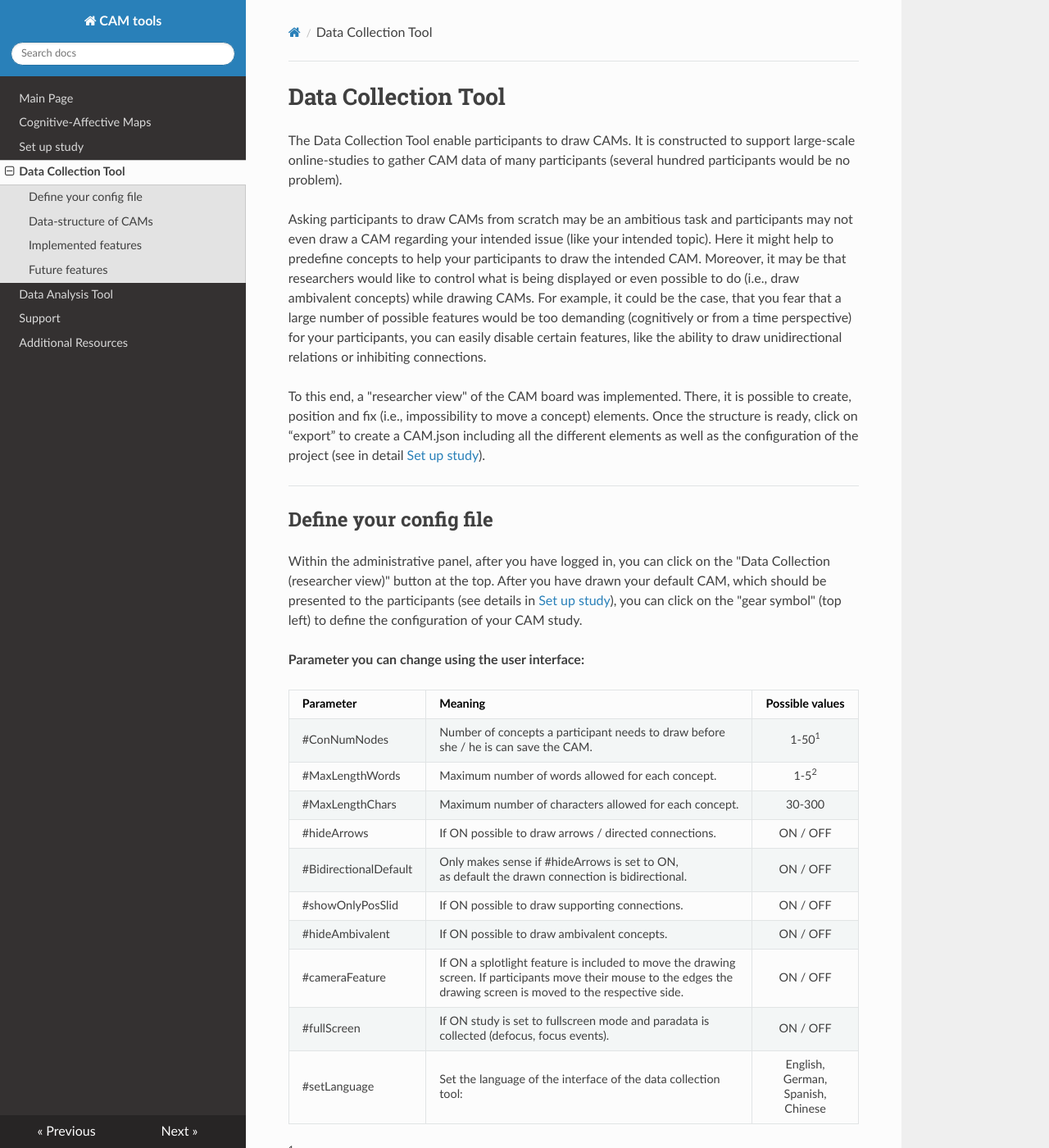
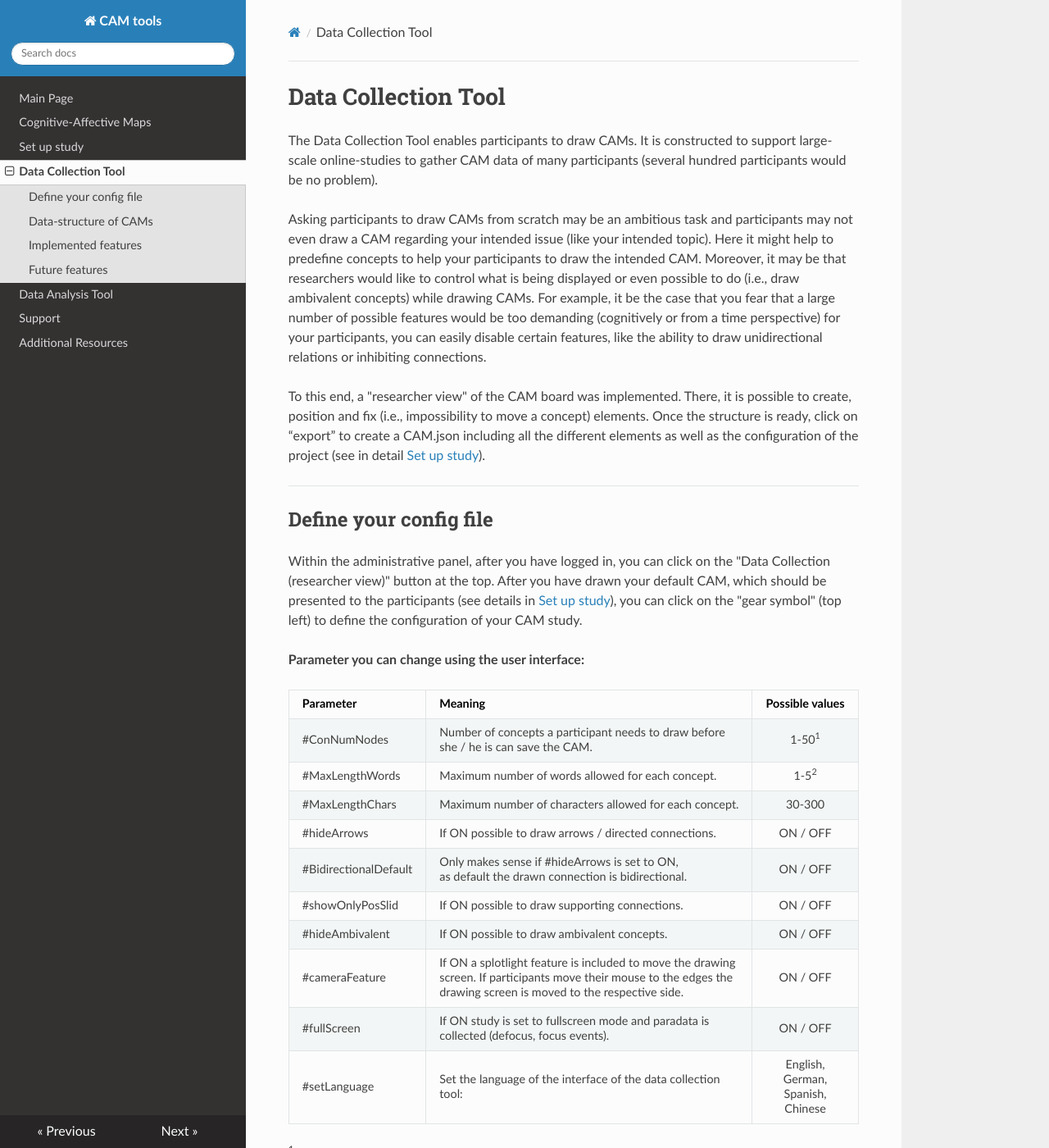
Before and after one commit to FennStatistics/CAMtools_documentation, an MkDocs documentation site: the page built from docs/Data Collection Tool.md, in a window 1280 px wide and 1400 px high. Shown: the whole window at 82% size. Built offline with MkDocs 1.6.1, drawn with Linux system fonts in a browser that asks for light colours; nearby versions of some CDN libraries; some of the changed text lies outside the part shown.

Commit message:
spelling errors

```diff
--- a/docs/Data Collection Tool.md
+++ b/docs/Data Collection Tool.md
@@ -1,9 +1,9 @@
 Data Collection Tool
 =====
 
-The Data Collection Tool enable participants to draw CAMs. It is constructed to support large-scale online-studies to gather CAM data of many participants (several hundred participants would be no problem).
+The Data Collection Tool enables participants to draw CAMs. It is constructed to support large-scale online-studies to gather CAM data of many participants (several hundred participants would be no problem).
 
-Asking participants to draw CAMs from scratch may be an ambitious task and participants may not even draw a CAM regarding your intended issue (like your intended topic). Here it might help to predefine concepts to help your participants to draw the intended CAM. Moreover, it may be that researchers would like to control what is being displayed or even possible to do (i.e., draw ambivalent concepts) while drawing CAMs. For example, it could be the case, that you fear that a large number of possible features would be too demanding (cognitively or from a time perspective) for your participants, you can easily disable certain features, like the ability to draw unidirectional relations or inhibiting connections.
+Asking participants to draw CAMs from scratch may be an ambitious task and participants may not even draw a CAM regarding your intended issue (like your intended topic). Here it might help to predefine concepts to help your participants to draw the intended CAM. Moreover, it may be that researchers would like to control what is being displayed or even possible to do (i.e., draw ambivalent concepts) while drawing CAMs. For example, it be the case that you fear that a large number of possible features would be too demanding (cognitively or from a time perspective) for your participants, you can easily disable certain features, like the ability to draw unidirectional relations or inhibiting connections.
 
 To this end, a "researcher view" of the CAM board was implemented. There, it is possible to create, position and fix (i.e., impossibility to move a concept) elements. Once the structure is ready, click on “export” to create a CAM.json including all the different elements as well as the configuration of the project (see in detail [Set up study](Set up study.md)).
 
```
Also changed, not shown: other parts of docs/Data Collection Tool.md (+4 -4 lines), README.md (+2 -2 lines), docs/Cognitive-Affective Maps.md (+3 -3 lines).
